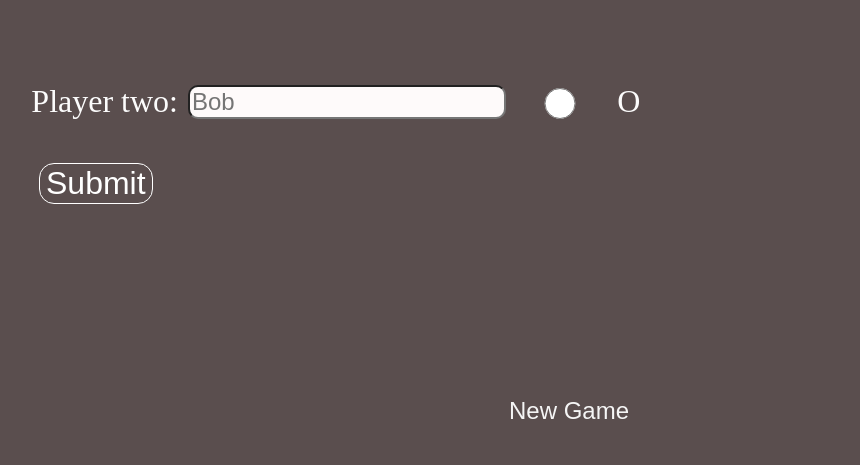
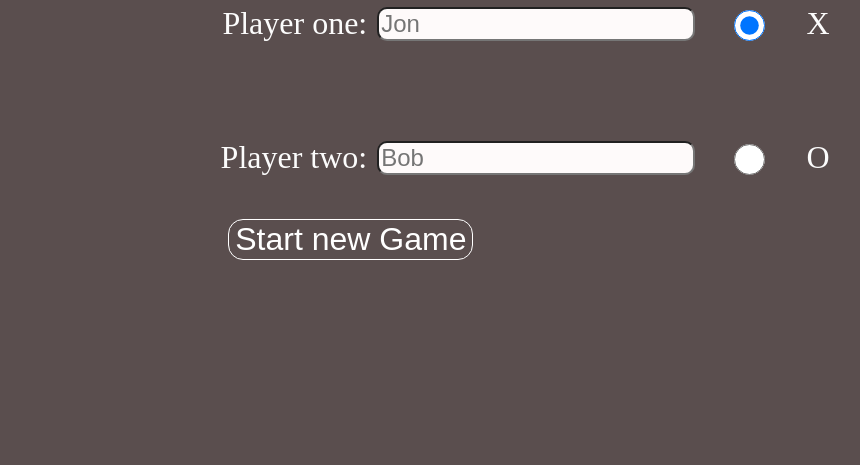
Before and after one commit to Unitato1/Project-Tic-Tac-Toe, a plain HTML site: page index.html in a window 1280 px wide. Shown: the part 335-800 px from the top of the page, without its empty margins (71-931 px from the left). Drawn offline with Linux system fonts and the light colour scheme.

Commit message:
New H1 design added

```diff
--- a/index.html
+++ b/index.html
@@ -38,10 +38,10 @@
           <input type="radio" name="symbol" id="O" />
           <label for="O" id="label_O">O</label>
         </div>
-        <button id="submit" type="submit">Submit</button>
+        <button id="submit" type="submit">Start new Game</button>
       </form>
     </div>
-    <div><button class="newgame">New Game</button></div>
+    <div><button class="hidden">New Game</button></div>
     <div class="hidden" id="board"></div>
   </body>
 </html>
--- a/main.js
+++ b/main.js
@@ -5,7 +5,7 @@ const Player = (name, symbol) => {
 const gameBoard = (() => {
   let Board = [];
   const dom_Board = document.querySelector("#board");
-  const newgame = document.querySelector(".newgame");
+  const newgame = document.querySelector(".hidden");
   const h1 = document.querySelector("h1");
   let field;
   let winner;
--- a/styles.css
+++ b/styles.css
@@ -14,7 +14,8 @@ body {
   align-items: center;
 }
 h1 {
-  flex: 1 1 0;
+  color: rgb(125, 0, 0);
+  text-shadow: 1px 1px 5px white;
   font-size: 9vh;
 }
 .end {
@@ -80,10 +81,15 @@ h1 {
   margin-bottom: 2.2vh;
 }
 
+h1:hover {
+  color: white;
+  text-shadow: 1px 1px 15px rgb(125, 0, 0);
+  transition-duration: 1.7s;
+}
 #players {
   font-size: 3vh;
-  position: absolute;
-  left: 100px;
+  margin-left: 16vw;
+  margin-top: 5vh;
 }
 
 .first_player {
```
